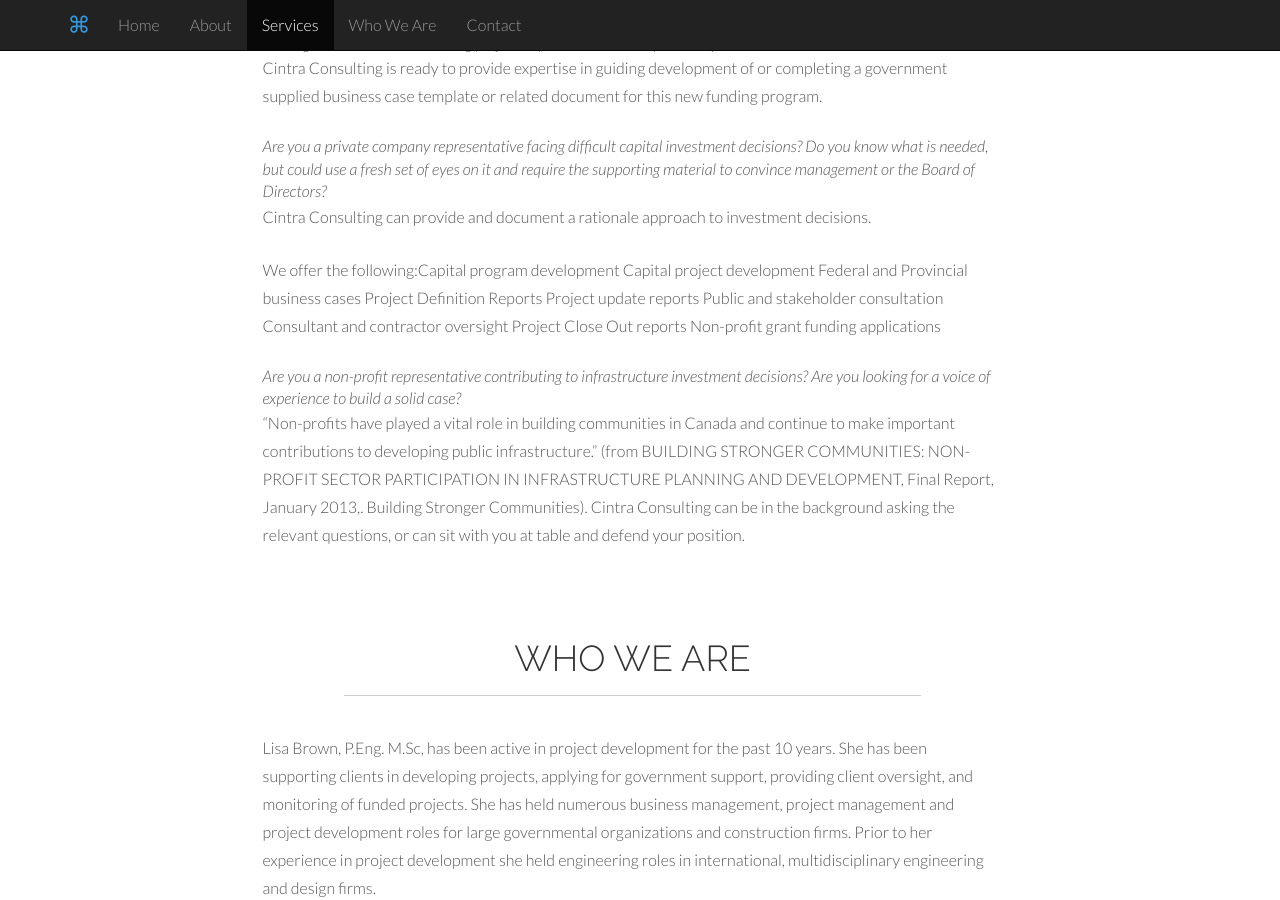
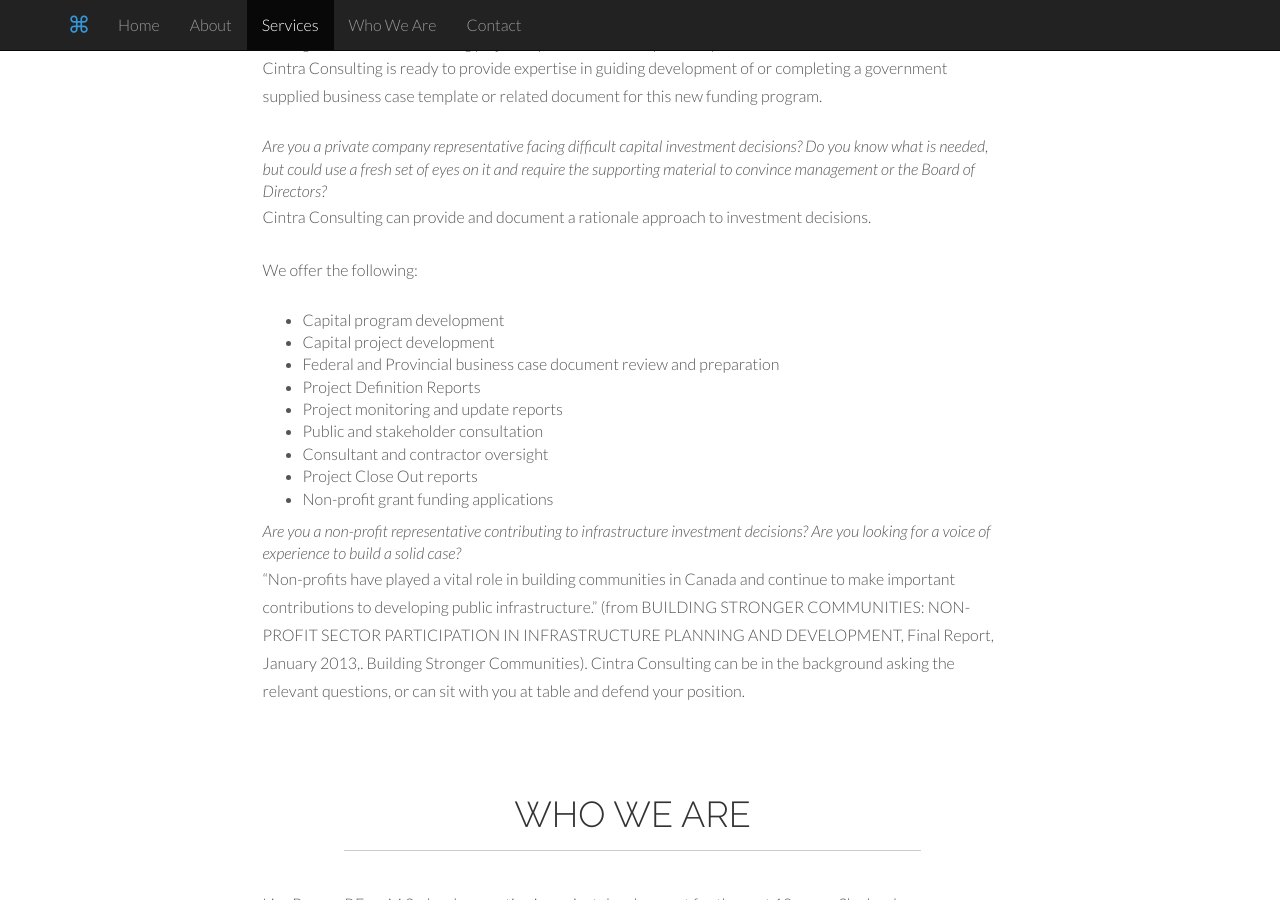
Before and after one commit to Cintra/cintra.github.io, a Jekyll site: the page index.html, which Jekyll copies as it is, in a window 1280 px wide and 900 px high, scrolled down 1134 px. Built offline with Jekyll 4.4.1, drawn with Linux system fonts in a browser that asks for light colours.

Commit message:
bullets for list of services

```diff
--- a/index.html
+++ b/index.html
@@ -107,15 +107,20 @@
 				could use a fresh set of eyes on it and require the supporting material to convince management
 				or the Board of Directors?</em>
 				<p>Cintra Consulting can provide and document a rationale approach to investment decisions.</p>
-				<p>We offer the following:Capital program development
-Capital project development
-Federal and Provincial business cases
-Project Definition Reports
-Project update reports
-Public and stakeholder consultation
-Consultant and contractor oversight
-Project Close Out reports
-Non-profit grant funding applications</p>
+				<p>We offer the following:</p>
+				<ul>
+					<li>Capital program development</li>
+					<li>Capital project development</li>
+					<li>Federal and Provincial business case document review and preparation</li>
+					<li>Project Definition Reports</li>
+					<li>Project monitoring and update reports</li>
+					<li>Public and stakeholder consultation</li>
+					<li>Consultant and contractor oversight</li>
+					<li>Project Close Out reports</li>
+					<li>Non-profit grant funding applications</li>
+				</ul>
+
+
 				</div><!-- col-lg -->
                 <div class="col-lg-offset-2 col-lg-8">
                     		<em>Are you a non-profit representative contributing to infrastructure investment decisions?
```
